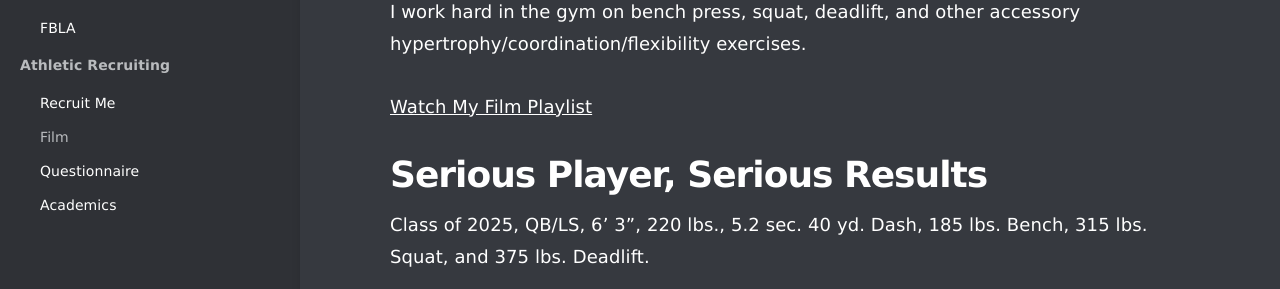
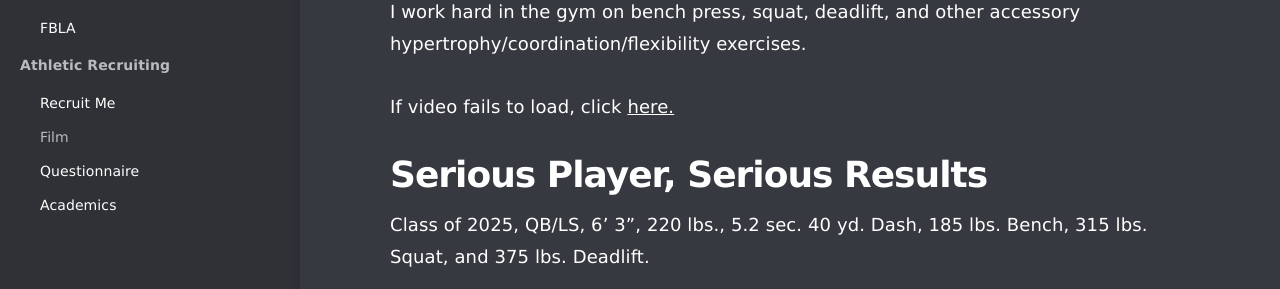
Before and after one commit to batra-aarav/www.aaravbatra.me, a Jekyll site: the page built from _docs/recruiting/film.md, in a window 1280 px wide. Shown: the part 352-641 px from the top of the page. Built offline with Jekyll 4.4.1, drawn with Linux system fonts in a browser that asks for light colours.

Commit message:
add embed code

```diff
--- a/_docs/recruiting/film.md
+++ b/_docs/recruiting/film.md
@@ -10,7 +10,15 @@
 I also work on drills such as the 100 yd. Dash, 40 yd. Dash, L-Drill, Broad Jump, Vertical Jump, 5-10-5 (shuttle), accuracy cone knock down drills, and 3 variations of the agility ladder.
 I work hard in the gym on bench press, squat, deadlift, and other accessory hypertrophy/coordination/flexibility exercises.
 
-[Watch My Film Playlist](https://youtube.aaravbatra.me)
+<link rel="stylesheet" href="youtube.css">
+
+<div class="youtube-container">
+  <p class="text-main-content fallback-text" id="i88gpk">
+    If video fails to load, click <a title="YouTube Video" href="https://youtube.aaravbatra.me"> here.</a>
+  </p>
+  <div class="youtube-player" data-id="PLjQt9wmO8brZQytVcwSQKw2X8HW8FdxOa" data-type="playlist"></div>
+</div>
+<script src="youtube.js"></script>
 
 ## Serious Player, Serious Results
 
```
